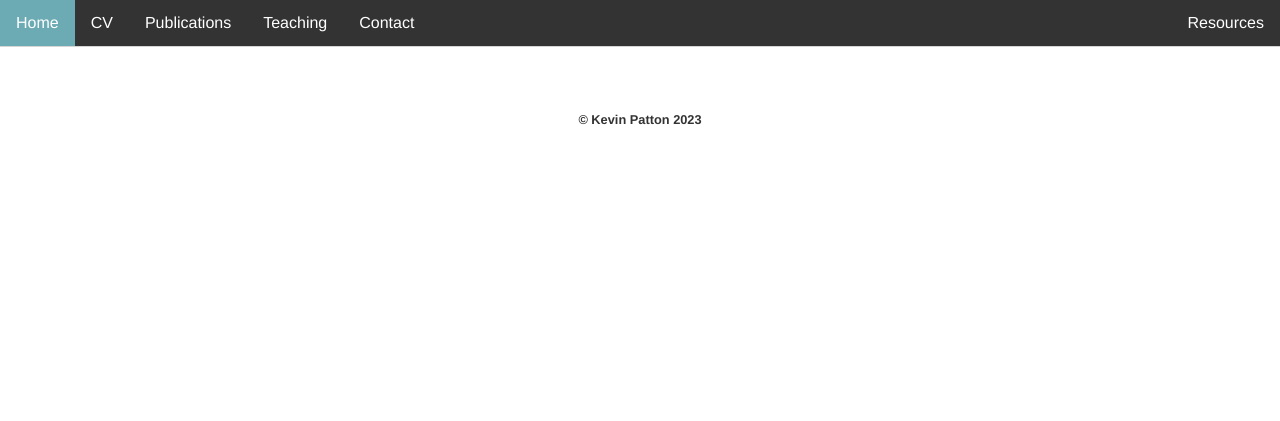
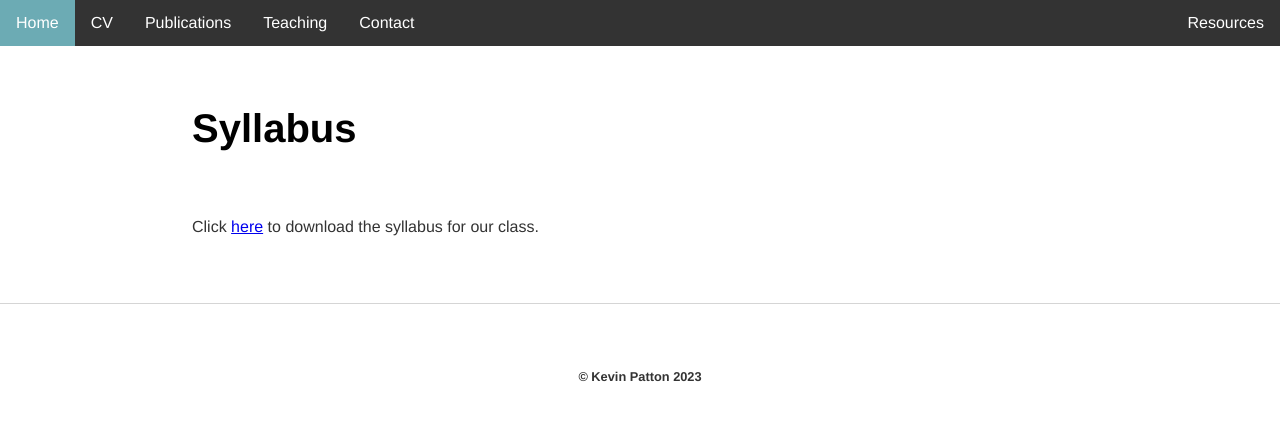
Before and after one commit to kevinjpatton/kevinjpatton.github.io, a Jekyll site: the page built from teaching/phil_3050/syllabus/index.html, in a window 1280 px wide. Shown: the top 421 px of the page. Built offline with Jekyll 4.4.1, drawn with Linux system fonts in a browser that asks for light colours; Markdown is read by kramdown in place of the engine named in the settings.

Commit message:
Update index.html

```diff
--- a/teaching/phil_3050/syllabus/index.html
+++ b/teaching/phil_3050/syllabus/index.html
@@ -2,3 +2,5 @@
 layout: default
 title: PHIL3050 - Syllabus
 ---
+<h1>Syllabus</h1>
+<p>Click <a href="/teaching/phil_3050/Phil_3050_Syllabus_Sp2023.pdf" target="_blank">here</a> to download the syllabus for our class.</p>
```
